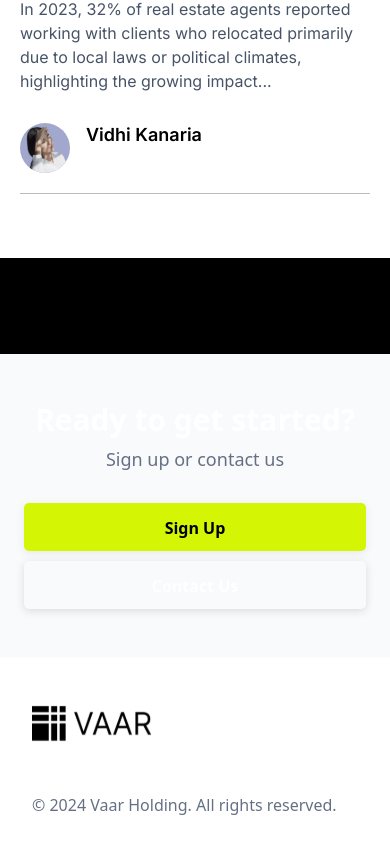
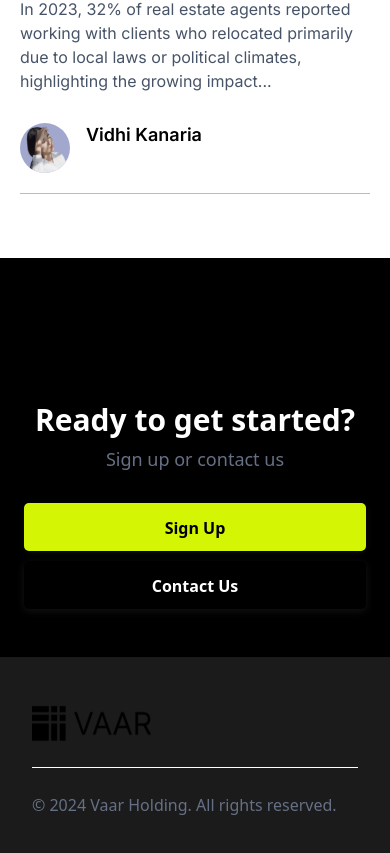
Before and after one commit to webtesting22/vaar, a React (Vite) app: page / in a window 390 px wide. Shown: the part 6857-7710 px from the top of the page. Built offline with nearby package versions, Linux system fonts and the light colour scheme.

Commit message:
footer and sign up mobile black

```diff
--- a/src/Components/Footer/Footer.css
+++ b/src/Components/Footer/Footer.css
@@ -114,7 +114,8 @@
         color: #667085;
     }
     #Footer {
-        background-color: #FFFFFF;
+        background-color: rgb(27, 27, 27);
+        color: white;
     }
 
 }
--- a/src/Components/SignUp/Signup.css
+++ b/src/Components/SignUp/Signup.css
@@ -44,7 +44,8 @@
 } */
 @media (max-width:600px){
     .Sign-up-btns{
-        background-color: #F9FAFB;
+        background-color: black;
+        color: white;
     }
     .Sign-up-btns .row .col-lg-6 button:nth-child(1){
         font-size: 18px;
--- a/src/Components/SignUp/SignupSection.jsx
+++ b/src/Components/SignUp/SignupSection.jsx
@@ -7,7 +7,7 @@ function SignupSection() {
             <section className=' Sign-up-btns'>
                 <div className="container">
                     <div className="row m-auto">
-                        <div className="col-lg-6 ">
+                        <div className="col-lg-6">
                             <div>
                                 <h2 className='sign-up-title'><b>Ready to get started?</b></h2>
                                 <span className='sign-up-tagline'>Sign up or contact us</span>
```
